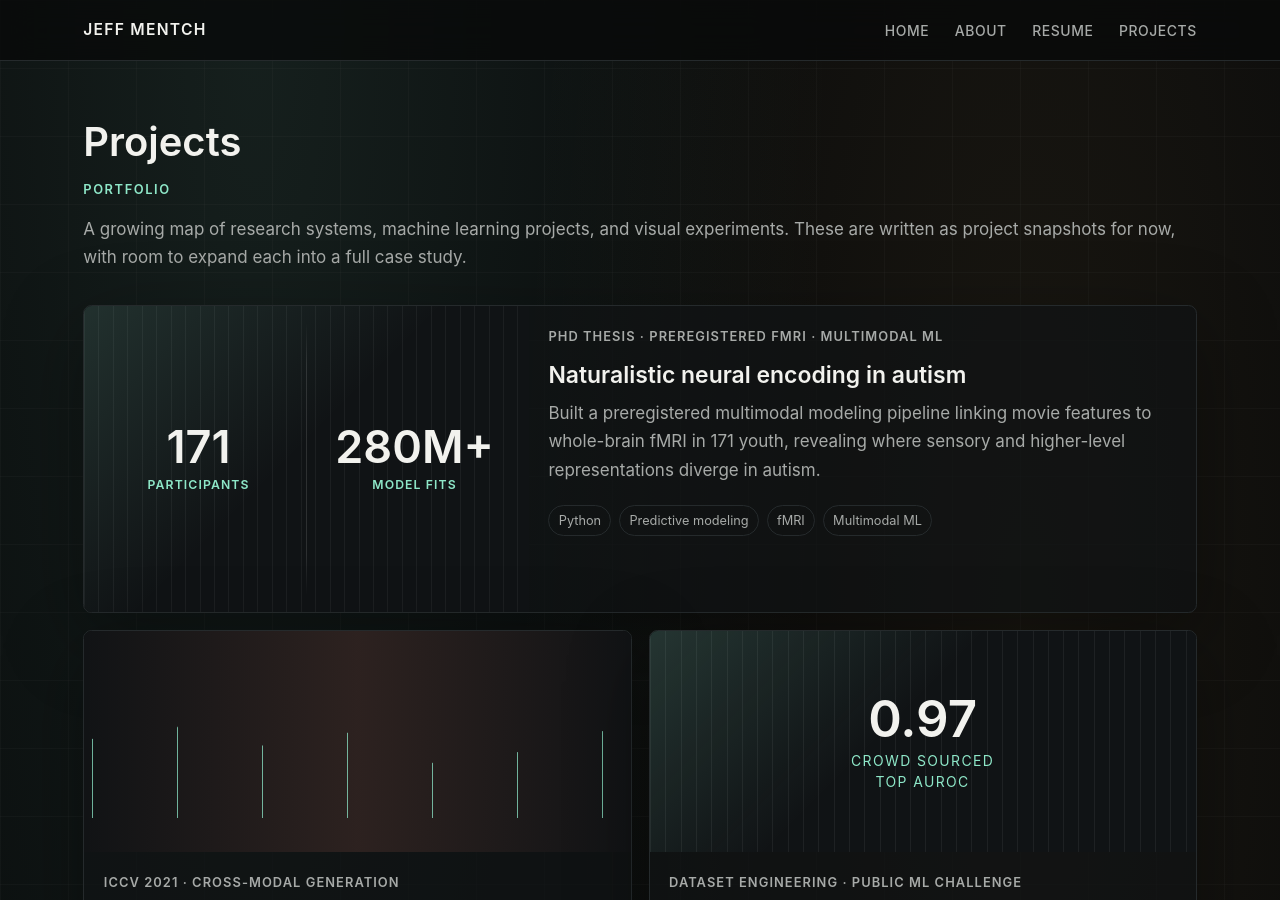
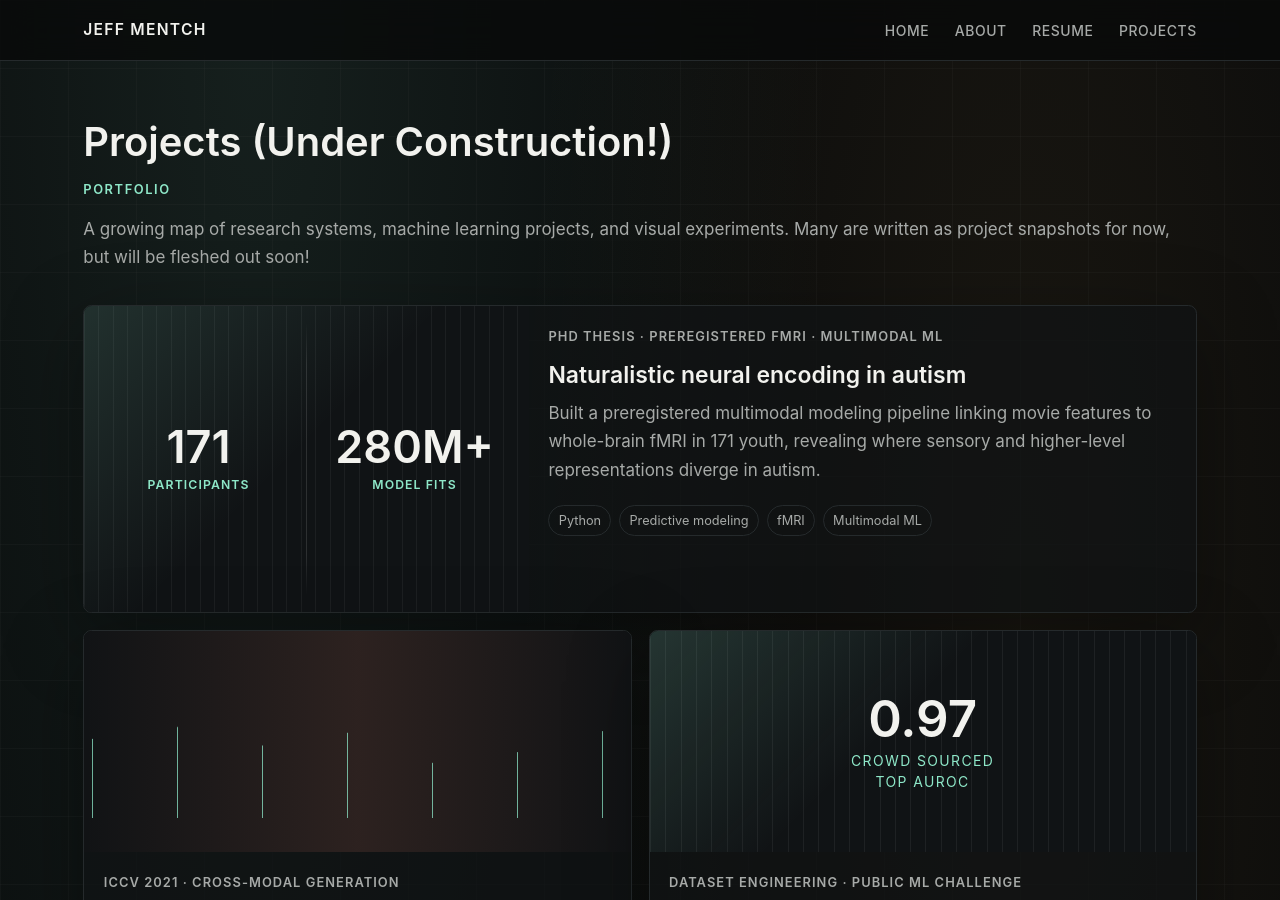
Before and after one commit to jsmentch/jsmentch.github.io, a Jekyll site: the page built from projects.md, in a window 1280 px wide and 900 px high. Built offline with Jekyll 4.4.1, drawn with Linux system fonts in a browser that asks for light colours.

Commit message:
docs(projects): note under construction and refresh intro copy
Retitle the overview page and clarify that snapshots will be expanded soon.

```diff
--- a/projects.md
+++ b/projects.md
@@ -1,13 +1,13 @@
 ---
 layout: page
-title: Projects
+title: Projects (Under Construction!)
 permalink: /projects
 wide: true
 ---
 
 <section class="projects-intro motion-reveal">
   <p class="eyebrow">Portfolio</p>
-  <p class="lead">A growing map of research systems, machine learning projects, and visual experiments. These are written as project snapshots for now, with room to expand each into a full case study.</p>
+  <p class="lead">A growing map of research systems, machine learning projects, and visual experiments. Many are written as project snapshots for now, but will be fleshed out soon!</p>
 </section>
 
 <div class="project-grid motion-reveal-stagger">
```
